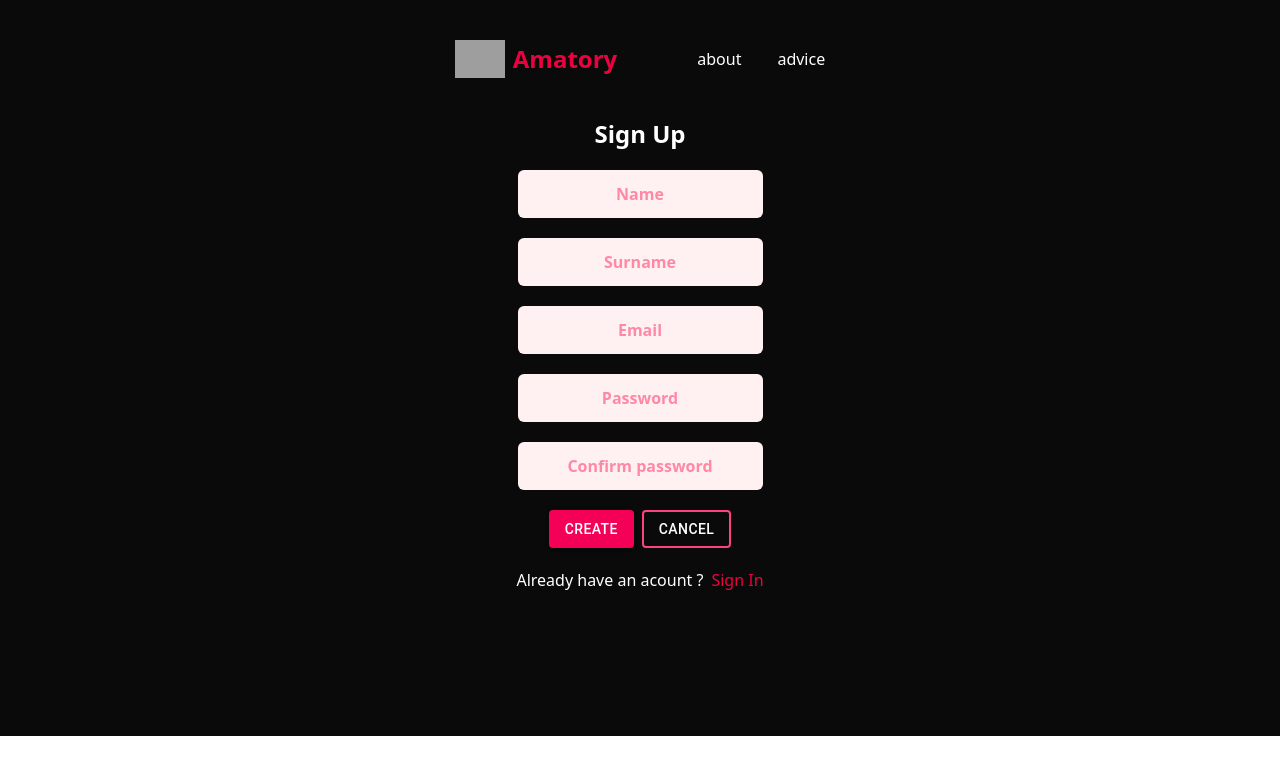
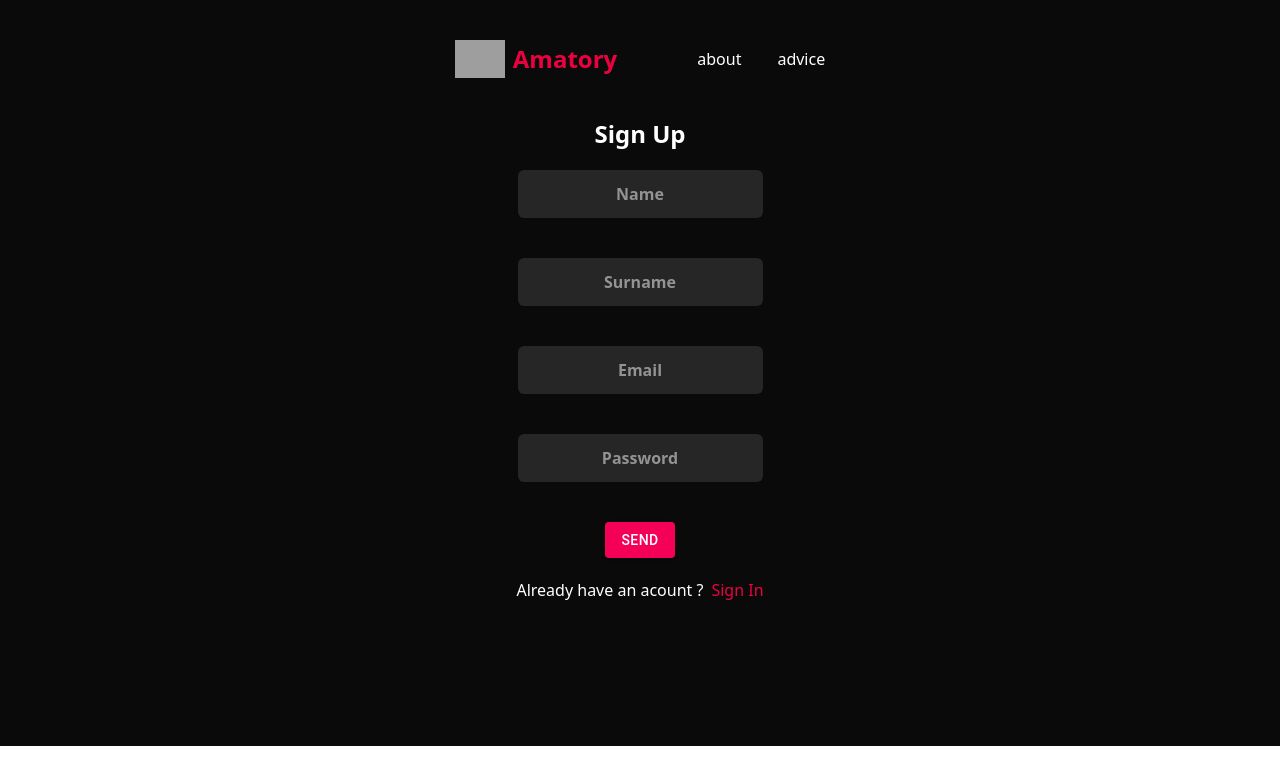
Before and after one commit to F4ntexx/Amatory, a React (Vite) app: page /signUp in a window 1280 px wide. Shown: the top 784 px of the page. Built offline with nearby package versions, Linux system fonts and the light colour scheme; grey boxes are pictures that could not be loaded.

Commit message:
Create validate form for React hook Form

```diff
--- a/package.json
+++ b/package.json
@@ -13,6 +13,7 @@
     "@emotion/react": "^11.14.0",
     "@emotion/styled": "^11.14.1",
     "@heroicons/react": "^2.2.0",
+    "@hookform/resolvers": "^5.2.2",
     "@mui/icons-material": "^7.3.3",
     "@mui/material": "^7.3.3",
     "@tailwindcss/vite": "^4.1.13",
@@ -21,9 +22,11 @@
     "react": "^19.1.1",
     "react-bootstrap": "^2.10.10",
     "react-dom": "^19.1.1",
+    "react-hook-form": "^7.63.0",
     "react-icons": "^5.5.0",
     "react-router-dom": "^7.9.3",
-    "tailwindcss": "^4.1.13"
+    "tailwindcss": "^4.1.13",
+    "yup": "^1.7.1"
   },
   "devDependencies": {
     "@eslint/js": "^9.36.0",
--- /dev/null
+++ b/src/components/ErrorMessage.tsx
@@ -0,0 +1,9 @@
+interface GreetingError {
+  error: any;
+}
+
+const ErrorMessage = ({ error }: GreetingError) => {
+  return <p className="text-center text-red-500">{error}</p>;
+};
+
+export default ErrorMessage;
--- a/src/components/HeaderIndex.tsx
+++ b/src/components/HeaderIndex.tsx
@@ -2,18 +2,24 @@ import AmatoryLogotype from "/amatory/frontend/amatory-dating-website/src/assets
 
 function HeaderIndex() {
   return (
-    <header className="flex justify-center py-10">
+    <header className="flex justify-center py-10 text-white">
       <nav className="flex gap-20">
         <a href="/" className="flex gap-2">
           <img src={AmatoryLogotype} className="w-[50px]"></img>
-          <p className="flex text-rose-600 text-2xl font-semibold items-center">Amatory</p>
+          <p className="flex text-rose-600 text-2xl font-semibold items-center">
+            Amatory
+          </p>
         </a>
         <ul className="flex flex-row-reverse space-x-4 space-x-reverse  gap-5 items-center">
           <li>
-            <a href="/advice" className="hover:text-neutral-500">advice</a>
+            <a href="/advice" className="hover:text-neutral-500">
+              advice
+            </a>
           </li>
           <li>
-            <a href="/about" className="hover:text-neutral-500">about</a>
+            <a href="/about" className="hover:text-neutral-500">
+              about
+            </a>
           </li>
         </ul>
       </nav>
--- a/src/components/SignButtons.tsx
+++ b/src/components/SignButtons.tsx
@@ -1,28 +1,17 @@
 import Button from "@mui/material/Button";
 
-function SignButtons() {
+function SignButton() {
   return (
-    <div className="flex gap-2">
     <Button
       variant="contained"
       sx={{
         bgcolor: "#f50057",
       }}
+      type="submit"
     >
-        Create
+      Send
     </Button>
-      <Button
-        variant="outlined"
-        sx={{
-          borderColor: "#ff4081",
-          color: "white",
-          borderWidth: "2px",
-        }}
-      >
-        Cancel
-      </Button>
-    </div>
   );
 }
 
-export default SignButtons;
+export default SignButton;
--- a/src/pages/About.tsx
+++ b/src/pages/About.tsx
@@ -5,8 +5,7 @@ function About() {
     <>
       <div className="text-white bg-neutral-950 h-500">
         <HeaderIndex />
-        <div>
-        </div>
+        <div></div>
       </div>
     </>
   );
--- a/src/pages/SignIn.tsx
+++ b/src/pages/SignIn.tsx
@@ -1,27 +1,57 @@
 import HeaderIndex from "../components/HeaderIndex";
 import SignButtons from "../components/SignButtons";
+import ErrorMessage from "../components/ErrorMessage";
+import { useForm } from "react-hook-form";
 
 function SignIn() {
+  const {
+    register,
+    handleSubmit,
+    formState: { errors },
+  } = useForm();
   return (
     <>
       <div className="text-white h-185">
         <HeaderIndex />
-        <form className="flex flex-col justify-center items-center gap-5">
+        <form
+          className="flex flex-col justify-center items-center gap-5"
+          id="form"
+          onSubmit={handleSubmit((data) => {
+            console.log(data);
+          })}
+        >
           <p className="text-2xl font-bold">Sign In</p>
           <input
-            className="text-rose-500 font-semibold rounded-md py-3 text-center bg-rose-50 focus:outline-2 outline-offset-2 focus:outline-solid"
+            className="text-white font-semibold rounded-md py-3 text-center bg-neutral-800 focus:outline-2 outline-offset-2 focus:outline-solid"
             type="email"
             placeholder="Email"
+            {...register("email", {
+              required: "This is - required",
+              pattern: {
+                value: /^[a-zA-Z0-9._%+-]+@[a-zA-Z0-9.-]+\.[a-zA-Z]{2,}$/,
+                message: "Enter a correct email",
+              },
+            })}
           ></input>
+          <ErrorMessage error={errors.email?.message} />
           <input
-            className="text-rose-500 font-semibold rounded-md py-3 text-center bg-rose-50 focus:outline-2 outline-offset-2 focus:outline-solid"
+            className="text-white font-semibold rounded-md py-3 text-center bg-neutral-800 focus:outline-2 outline-offset-2 focus:outline-solid"
             type="password"
             placeholder="Password"
+            {...register("password", {
+              required: "This is - required",
+              pattern: {
+                value: /^(?=.*[a-z])(?=.*[A-Z])(?=.*\d).{8,}$/,
+                message:
+                  "The password must contain at least 8 characters: one line, one uppercase letter and one number.",
+              },
+            })}
           ></input>
+          <ErrorMessage error={errors.password?.message} />
           <SignButtons />
           <div className="flex gap-2 h-42">
             <p>Not registered yet?</p>
-            <a href="/signIn" className="text-rose-600">
+            <a href="/signUp" className="text-rose-600">
               Sign Up
             </a>
           </div>
--- a/src/pages/SignUp.tsx
+++ b/src/pages/SignUp.tsx
@@ -1,36 +1,78 @@
 import HeaderIndex from "../components/HeaderIndex";
-import SignButtons from "../components/SignButtons"
+import SignButton from "../components/SignButtons";
+import { useForm } from "react-hook-form";
+import ErrorMessage from "../components/ErrorMessage";
 
 function SignUp() {
+  const {
+    register,
+    handleSubmit,
+    formState: { errors },
+  } = useForm();
+
   return (
     <>
       <div className="text-white">
         <HeaderIndex />
-        <form className="flex flex-col justify-center items-center gap-5">
-            <p className="text-2xl font-bold">Sign Up</p>
+        <form
+          className="flex flex-col justify-center items-center gap-5"
+          onSubmit={handleSubmit((data) => {
+            console.log(data);
+          })}
+        >
+          <p className="text-2xl font-bold">Sign Up</p>
           <input
-            className="text-rose-500 font-semibold rounded-md py-3 text-center bg-rose-50 focus:outline-2 outline-offset-2 focus:outline-solid"
+            className="text-white font-semibold rounded-md py-3 text-center bg-neutral-800 focus:outline-2 outline-offset-2 focus:outline-solid"
             placeholder="Name"
+            {...register("name", {
+              required: "This is required",
+              pattern: {
+                value: /([a-zA-Z0-9_\s]+)/g,
+                message: "Invalid name",
+              },
+            })}
           ></input>
+          <ErrorMessage error={errors.name?.message} />
           <input
-            className="text-rose-500 font-semibold rounded-md py-3 text-center bg-rose-50 focus:outline-2 outline-offset-2 focus:outline-solid"
+            className="text-white font-semibold rounded-md py-3 text-center bg-neutral-800 focus:outline-2 outline-offset-2 focus:outline-solid"
             placeholder="Surname"
+            {...register("surname", {
+              required: "This is required",
+              pattern: {
+                value: /([a-zA-Z0-9_\s]+)/g,
+                message: "Invalid surname",
+              },
+            })}
           ></input>
-                   <input
-            className="text-rose-500 font-semibold rounded-md py-3 text-center bg-rose-50 focus:outline-2 outline-offset-2 focus:outline-solid"
+          <ErrorMessage error={errors.surname?.message} />
+          <input
+            className="text-white font-semibold rounded-md py-3 text-center bg-neutral-800 focus:outline-2 outline-offset-2 focus:outline-solid"
             type="email"
             placeholder="Email"
+            {...register("email", {
+              required: "This is required",
+              pattern: {
+                value: /^[a-zA-Z0-9._%+-]+@[a-zA-Z0-9.-]+\.[a-zA-Z]{2,}$/,
+                message: "Enter a currect email ",
+              },
+            })}
           ></input>
+          <ErrorMessage error={errors.email?.message} />
           <input
-            className="text-rose-500 font-semibold rounded-md py-3 text-center bg-rose-50 focus:outline-2 outline-offset-2 focus:outline-solid"
+            className="text-white font-semibold rounded-md py-3 text-center bg-neutral-800 focus:outline-2 outline-offset-2 focus:outline-solidd"
             type="password"
             placeholder="Password"
+            {...register("password", {
+              required: "This is reqiored",
+              pattern: {
+                value: /^(?=.*[a-z])(?=.*[A-Z])(?=.*\d).{8,}$/,
+                message:
+                  "The password must contain at least 8 characters: one line, one uppercase letter and one number.",
+              },
+            })}
           ></input>
-          <input
-            className="text-rose-500 font-semibold rounded-md py-3 text-center bg-rose-50 focus:outline-2 outline-offset-2 focus:outline-solid"
-            placeholder="Confirm password"
-          ></input>
-          <SignButtons/>
+          <ErrorMessage error={errors.password?.message} />
+          <SignButton />
           <div className="flex gap-2 h-42">
             <p>Already have an acount ?</p>
             <a href="/signIn" className="text-rose-600">
```
Also changed, not shown: 1 other file (tests, documents, lock files or other folders). Lines whose indentation alone changed are shown as unchanged.
